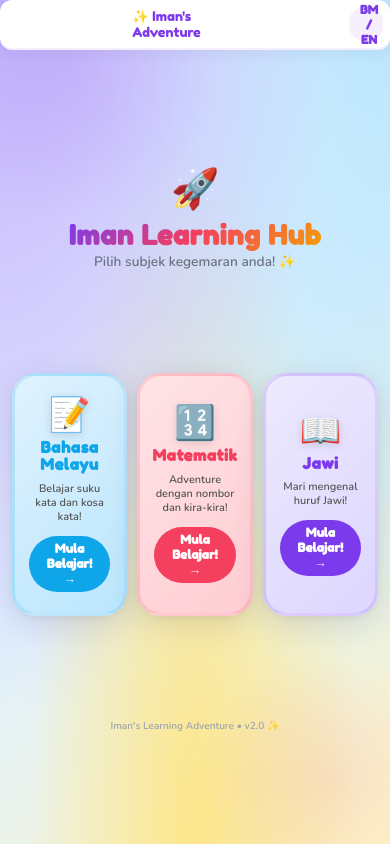
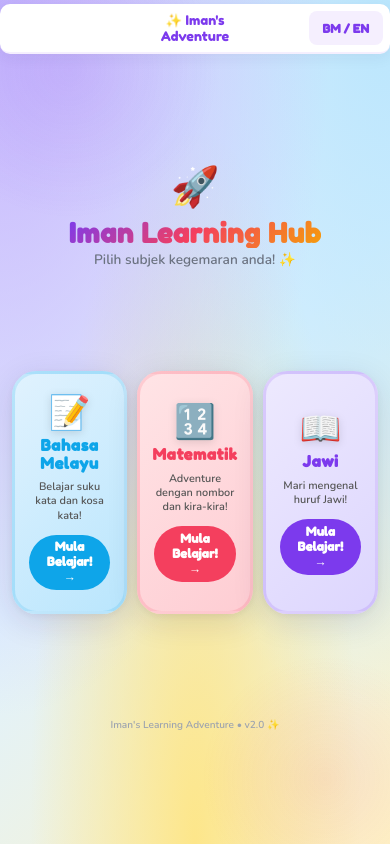
Before and after one commit to Iman18Aiman23/math-adventure, a React (Vite) app: page / in a window 390 px wide. Built offline with nearby package versions, Linux system fonts and the light colour scheme.

Commit message:
Update Math Home UI and styling

```diff
--- a/src/App.jsx
+++ b/src/App.jsx
@@ -164,7 +164,7 @@ function App() {
             className="header-btn lang-btn"
             title="Toggle Language"
           >
-            <Languages size={16} />
+
             <span>BM / EN</span>
           </button>
         </div>
--- a/src/components/MathHome.jsx
+++ b/src/components/MathHome.jsx
@@ -17,9 +17,9 @@ export default function MathHome({ onSelectSubGame, onBack, onHome, language })
 
     return (
         <div className="game-container fade-in">
-            <GameHeader onBack={onBack} onHome={onHome} title={<p style={{ color: '#6b7280', fontWeight: 600, fontSize: '1rem', marginBottom: '1.25rem', textAlign: 'center' }}>
-                {t.hubSubtitle}
-            </p>} language={language} />
+            <GameHeader onBack={onBack} onHome={onHome}
+                title={<p className="hub-subtitle">{t.hubSubtitle}</p>}
+                language={language} />
 
 
             <p style={{ color: '#6b7280', fontWeight: 600, fontSize: '1rem', marginBottom: '1.25rem', textAlign: 'center' }}>
@@ -53,6 +53,6 @@ export default function MathHome({ onSelectSubGame, onBack, onHome, language })
                     </button>
                 ))}
             </div>
-        </div>
+        </div >
     );
 }
--- a/src/index.css
+++ b/src/index.css
@@ -167,16 +167,16 @@ button {
   display: flex;
   justify-content: space-between;
   align-items: center;
-  padding: 0 1rem;
+  padding: 0 2rem;
   height: var(--header-h);
   min-height: var(--header-h);
   background: white;
   border-bottom: 2.5px solid rgba(124, 58, 237, 0.08);
-  border-radius: 12px;
+  border-radius: 10px;
   box-shadow: 0 4px 15px rgba(30, 27, 75, 0.06);
   z-index: 10;
   flex-shrink: 0;
-  margin-bottom: 0.8rem;
+  margin: 0.3rem 0;
 }
 
 /* Local header settings within game container */
@@ -287,9 +287,47 @@ button {
     height: 34px;
   }
 
+  .home-btn {
+    border-radius: 8px;
+    padding: 0 5px;
+    font-size: 0.85rem;
+    width: auto;
+    /*gap: 4px;*/
+  }
+
+  .header-section.middle {
+    justify-content: center;
+    text-align: center;
+  }
+
+  .lang-btn {
+    border-radius: 8px;
+    width: auto;
+    padding: 0 14px;
+    font-size: 0.85rem;
+    font-weight: 700;
+    gap: 6px;
+  }
+
   .header-stats {
     font-size: 0.8rem;
     gap: 0.4rem;
+  }
+
+}
+
+/* In your CSS file (e.g., index.css or App.css) */
+.hub-subtitle {
+  color: #a6a7aa;
+  font-weight: 400;
+  text-align: center;
+}
+
+@media (max-width: 400px) {
+  .hub-subtitle {
+    font-size: .8rem;
+    margin: 0;
+    /* text-align is already centered above, so you only need to change the size! */
   }
 }
 
```
